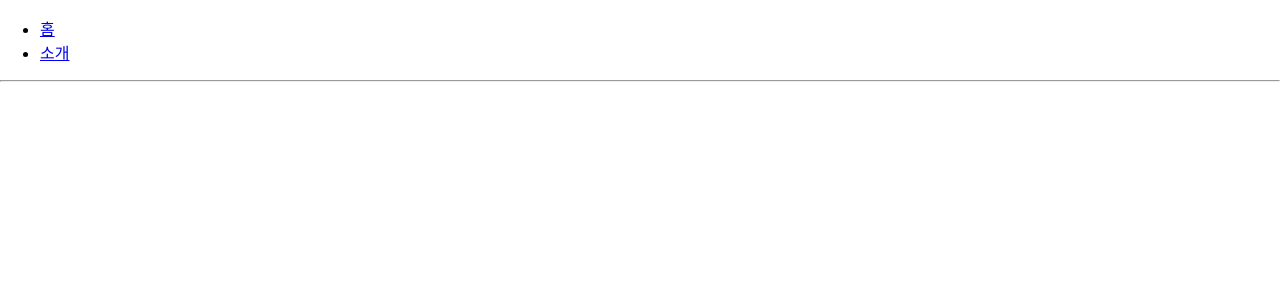
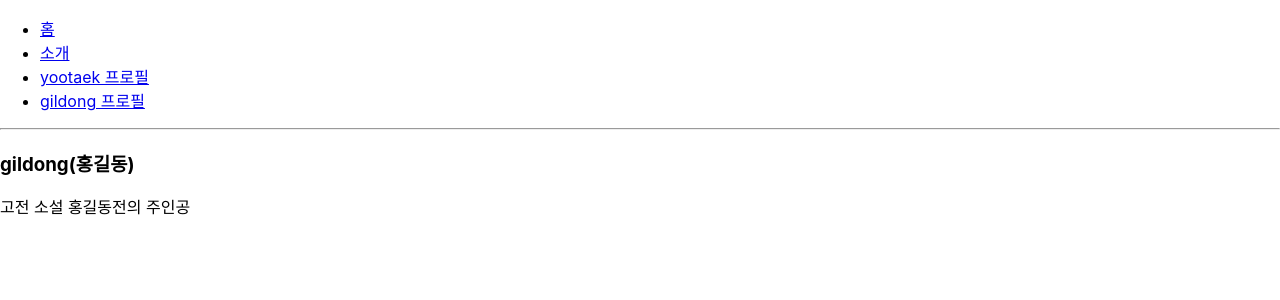
Before and after one commit to eldbxor/React.Tutorial.Router, a React (Create React App) app: page /profile/gildong in a window 1280 px wide. Before the commit this address had no page. Shown: the top 300 px of the page. Built offline with nearby package versions, Linux system fonts and the light colour scheme.

Commit message:
유동적인 URL 파라미터 받기

```diff
--- a/src/App.js
+++ b/src/App.js
@@ -1,6 +1,7 @@
 import { Route, Routes, Link } from "react-router-dom";
 import About from "./About";
 import Home from "./Home";
+import Profile from "./Profile";
 
 const App = () => {
   return (
@@ -12,11 +13,18 @@ const App = () => {
         <li>
           <Link to="/about">소개</Link>
         </li>
+        <li>
+          <Link to="/profile/yootaek">yootaek 프로필</Link>
+        </li>
+        <li>
+          <Link to="/profile/gildong">gildong 프로필</Link>
+        </li>
       </ul>
       <hr />
       <Routes>
         <Route path="/" element={<Home />} exact={true} />
         <Route path="/about" element={<About />} />
+        <Route path="/profile/:username" element={<Profile />} />
       </Routes>
     </div>
   );
--- /dev/null
+++ b/src/Profile.js
@@ -0,0 +1,31 @@
+import React from "react";
+import { useParams } from "react-router-dom";
+
+const data = {
+  yootaek: {
+    name: "이유택",
+    description: "서버 풀스택 개발자",
+  },
+  gildong: {
+    name: "홍길동",
+    description: "고전 소설 홍길동전의 주인공",
+  },
+};
+
+const Profile = () => {
+  const { username } = useParams();
+  const profile = data[username];
+  if (!profile) {
+    return <div>존재하지 않는 사용자입니다.</div>;
+  }
+  return (
+    <div>
+      <h3>
+        {username}({profile.name})
+      </h3>
+      <p>{profile.description}</p>
+    </div>
+  );
+};
+
+export default Profile;
```
